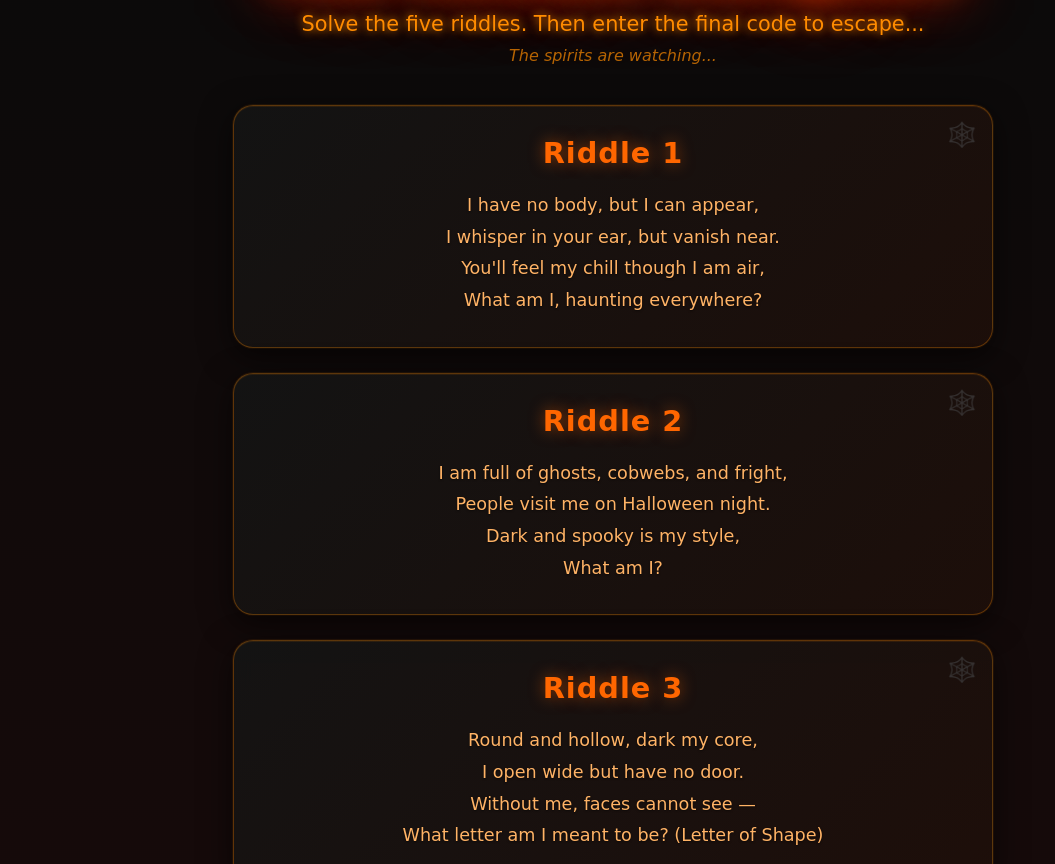
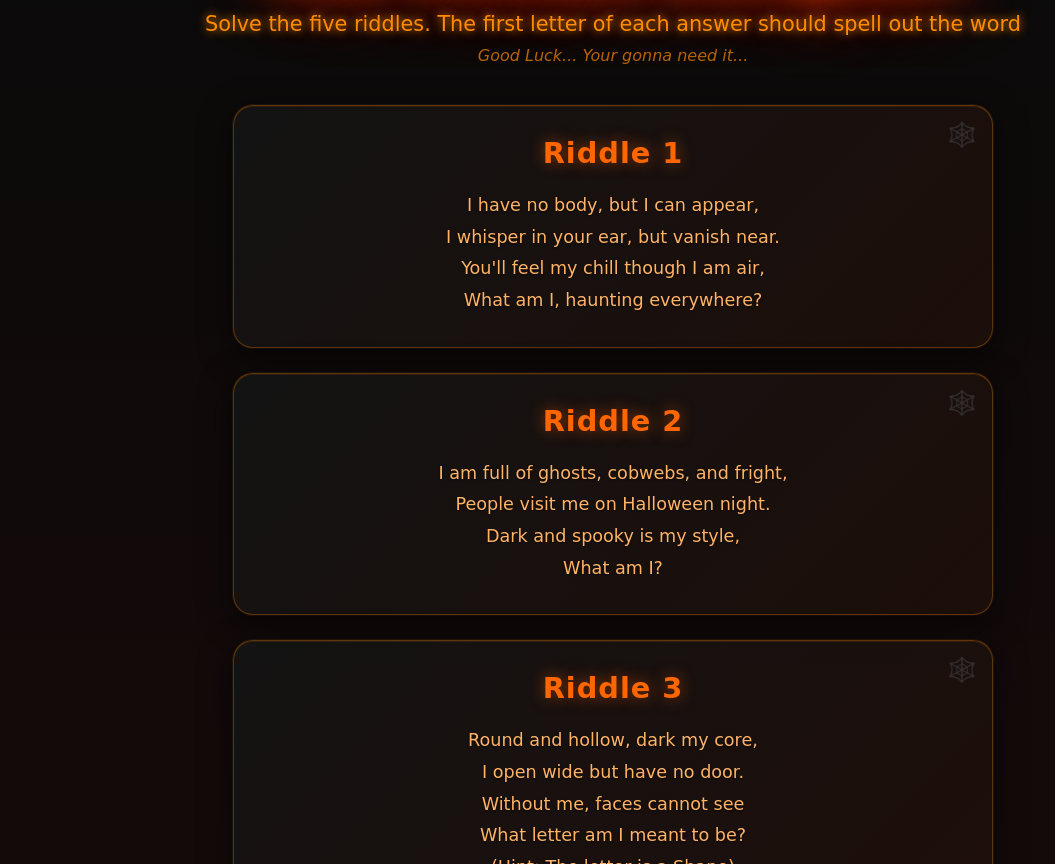
Before and after one commit to Aaks-hatH/Halloween-Game, a plain HTML site: page index.html in a window 1280 px wide. Shown: the part 108-972 px from the top of the page, without its empty margins (27-1082 px from the left). Drawn offline with Linux system fonts and the light colour scheme.

Commit message:
Revise riddle and subtitle text in index.html
Updated riddle text and subtitle for clarity.

```diff
--- a/index.html
+++ b/index.html
@@ -381,8 +381,8 @@
 <body>
 
 <h1> The Locked Dungeon </h1>
-<p class="subtitle"> Solve the five riddles. Then enter the final code to escape... </p>
-<p class="spirits-text">The spirits are watching... </p>
+<p class="subtitle"> Solve the five riddles. The first letter of each answer should spell out the word </p>
+<p class="spirits-text"> Good Luck... Your gonna need it... </p>
 
 <div class="riddle-container">
   <div class="riddle" id="r1">
@@ -407,8 +407,9 @@
     <h3>Riddle 3</h3>
     <p>Round and hollow, dark my core,<br>
     I open wide but have no door.<br>
-    Without me, faces cannot see —<br>
-    What letter am I meant to be? (Letter of Shape)</p>
+    Without me, faces cannot see <br>
+    What letter am I meant to be?<br>
+    (Hint: The letter is a Shape)</p>
   </div>
 
   <div class="riddle" id="r4">
```
